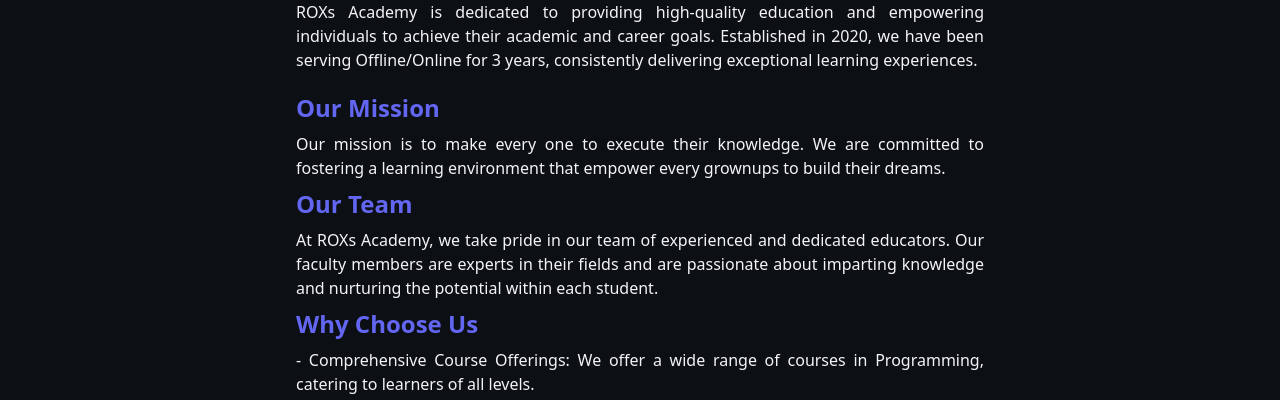
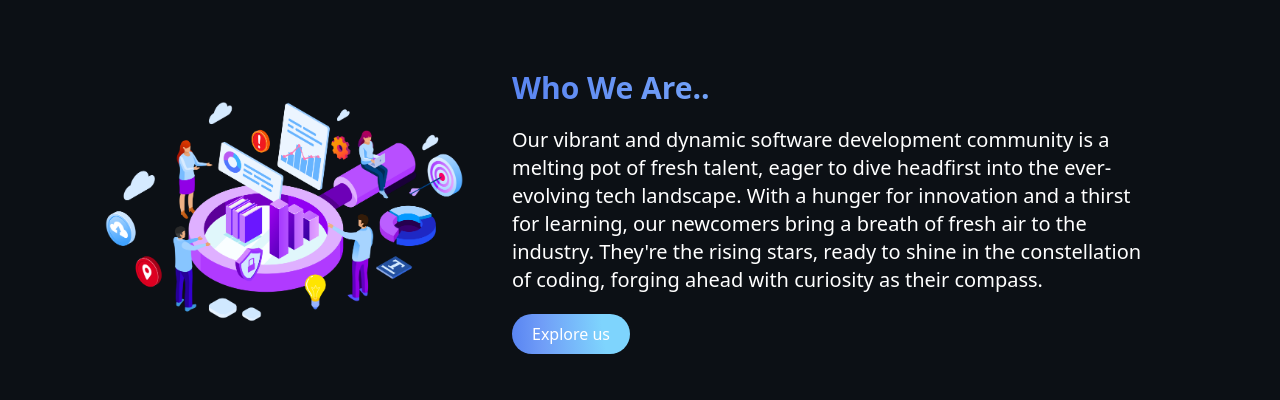
Before and after one commit to SrinivasanJP/roxs_softwares, a React (Vite) app: page / in a window 1280 px wide. Shown: the part 1054-1454 px from the top of the page. Built offline with nearby package versions, Linux system fonts and the light colour scheme.

Commit message:
Section 2

```diff
--- a/src/Components/Home.jsx
+++ b/src/Components/Home.jsx
@@ -1,6 +1,7 @@
 import React, { useState } from 'react'
 import Navigation from './Navigation'
-import { homeStyle } from '../styles'
+import { homeStyle, common } from '../styles'
+import { We_are } from './We_are'
 const Home = ({setPage}) => {
   const spanD = 'w-2 h-2 bg-[#4D78EF] inline-block rounded-full mr-5 animate-pulse'
   const liD = ' bg-gradient-to-r  from-slate-950 px-5 py-3 rounded-2xl mt-3'
@@ -23,10 +24,10 @@
     <div id="home" className="mt-[66px]"
     >
       <Navigation setPage={setPage}/>
-      <section className={homeStyle.root+" bg-cover bg-[center_right_45em] md:bg-center flex md:justify-end justify-center"} id='home'>
+      <section className={homeStyle.root} id='home'>
         <div className='flex flex-col md:w-[40%] m-10'>
-          <p className=' text-white mt-[8em]  text-xl text-left md:mt-[10em]'>Explore the paperless world move your business to digital world with ROXs Softwares make softwares work for you sometimes humans can barrow some help to impore the efficiency and productivity.</p>
-          <button className='text-white text-left mt-5 w-fit px-5 py-2 rounded-full bg-[radial-gradient(138.06%_1036.51%_at_95.25%_-2.54%,_#7ED4FD_14.06%,#709DF7_51.02%,#4D78EF_79.09%)] '>Learn More</button>
+          <p className={homeStyle.p}>Explore the paperless world move your business to digital world with ROXs Softwares make softwares work for you sometimes humans can barrow some help to impore the efficiency and productivity.</p>
+          <button className={common.Buttonblue}>Learn More</button>
         </div>
 
       {/* <div className='flex mx-10'>
@@ -41,6 +42,7 @@
 
 
       </section>
+      <We_are />
       {/* <section id='courses' className=' h-full w-screen text-gray-100  flex justify-center flex-col md:w-[60%] mx-auto'>
         <div className=' w-[85%] h-[80%] backdrop-blur-md backdrop-filter bg-opacity-70 rounded-2xl mx-auto z-10 shadow-gray-700 shadow-inner'>
 
--- /dev/null
+++ b/src/Components/We_are.jsx
@@ -0,0 +1,21 @@
+import React from 'react'
+import community from '../assets/astronaut/community.png'
+import planet from '../assets/svgs/p2.png'
+import { common, we_are } from '../styles'
+
+export const We_are = () => {
+  return (
+    <div className={we_are.root}>
+        <img src={planet} alt="planet image" className={we_are.bPlanet} />
+        <img src={community} alt="community image" className='w-1/2 lg:w-[30%]'/>
+        <div className='w-1/2 mx-10'>
+            <h1 className={common.textNabula}>Who We Are..</h1>
+            <p className={we_are.p}>
+            Our vibrant and dynamic software development community is a melting pot of fresh talent, eager to dive headfirst into the ever-evolving tech landscape. With a hunger for innovation and a thirst for learning, our newcomers bring a breath of fresh air to the industry. They're the rising stars, ready to shine in the constellation of coding, forging ahead with curiosity as their compass.
+            </p>
+            <button className={common.Buttonblue}>Explore us</button>
+        </div>
+
+    </div>
+  )
+}
--- a/src/styles.js
+++ b/src/styles.js
@@ -1,4 +1,14 @@
 const homeStyle = {
-    root:"w-screen h-screen bg-astronaut-fall shadow-[inset_0_0_100px_100px_#0c1015] bg-cover",
+    root:"w-screen h-screen bg-astronaut-fall shadow-[inset_0_0_100px_100px_#0c1015] bg-cover bg-cover bg-[center_right_45em] md:bg-center flex md:justify-end justify-center",
+    p: "text-white mt-[8em]  text-xl text-left md:mt-[10em]",
 }
-export {homeStyle}
+const we_are = {
+    root:"w-screen h-screen flex justify-center items-center relative",
+    bPlanet:'absolute w-[30%] -z-1 animate-orbit right-0 -top-40 lg:w-[20%]',
+    p:'text-white mt-5 text-xl',
+}
+const common = {
+    Buttonblue:"text-white text-left mt-5 w-fit px-5 py-2 rounded-full bg-[radial-gradient(138.06%_1036.51%_at_95.25%_-2.54%,_#7ED4FD_14.06%,#709DF7_51.02%,#4D78EF_79.09%)] ",
+    textNabula: 'bg-[radial-gradient(138.06%_1036.51%_at_95.25%_-2.54%,_#7ED4FD_14.06%,#709DF7_51.02%,#4D78EF_79.09%)] bg-clip-text text-transparent font-extrabold text-3xl'
+}
+export {homeStyle,common,we_are}
```
Also changed, not shown: src/assets/astronaut/community.png (added).
